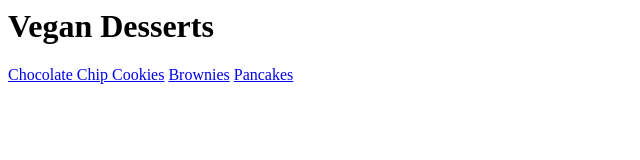
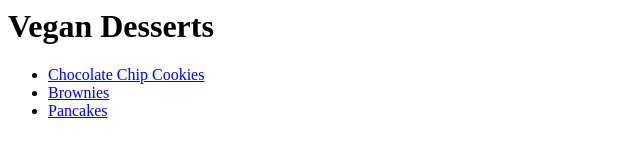
Before and after one commit to seastarrrr/odin-recipes, a plain HTML site: page index.html in a window 1280 px wide. Shown: the whole page, without its empty margins (0-640 px from the left). Drawn offline with Linux system fonts and the light colour scheme.

Commit message:
add index.html

```diff
--- a/index.html
+++ b/index.html
@@ -6,10 +6,12 @@
     </head>
     <body>
         <h1>Vegan Desserts</h1>
-        <a href="pages/chocolate_chip_cookies.html">Chocolate Chip Cookies</a>
-        <a href="pages/brownies.html">Brownies</a>
-        <a href="pages/pancakes.html">Pancakes</a>
-
+        <ul>
+            <li> <a href="pages/chocolate_chip_cookies.html">Chocolate Chip
+            Cookies</a></li>
+            <li><a href="pages/brownies.html">Brownies</a></li>
+            <li><a href="pages/pancakes.html">Pancakes</a></li>
+        </ul>
     </body>
 
 </html>
```
